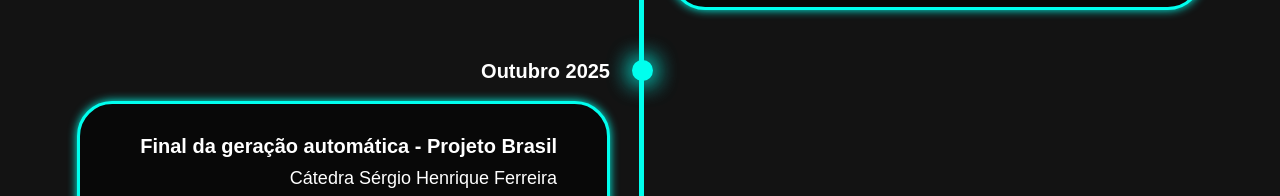
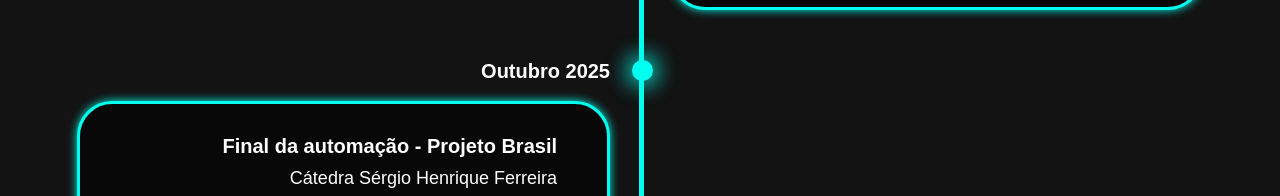
Before and after one commit to Cadudu5/Projeto-WebDev, a plain HTML site: page index.html in a window 1280 px wide. Shown: the part 11080-11276 px from the top of the page. Drawn offline with nearby package versions, Linux system fonts and the light colour scheme.

Commit message:
automação

```diff
--- a/index.html
+++ b/index.html
@@ -333,7 +333,7 @@
                 <div class="timeline-dot"></div>
                 <div class="timeline-date">Outubro 2025</div>
                     <div class="timeline-content">
-                        <h3><strong>Final da geração automática - Projeto Brasil</strong></h3>
+                        <h3><strong>Final da automação - Projeto Brasil</strong></h3>
                         <h4>Cátedra Sérgio Henrique Ferreira</h4>
                         <ul>
                             <li>Relatórios já podem ser gerados para o Brasil inteiro</li>
```
